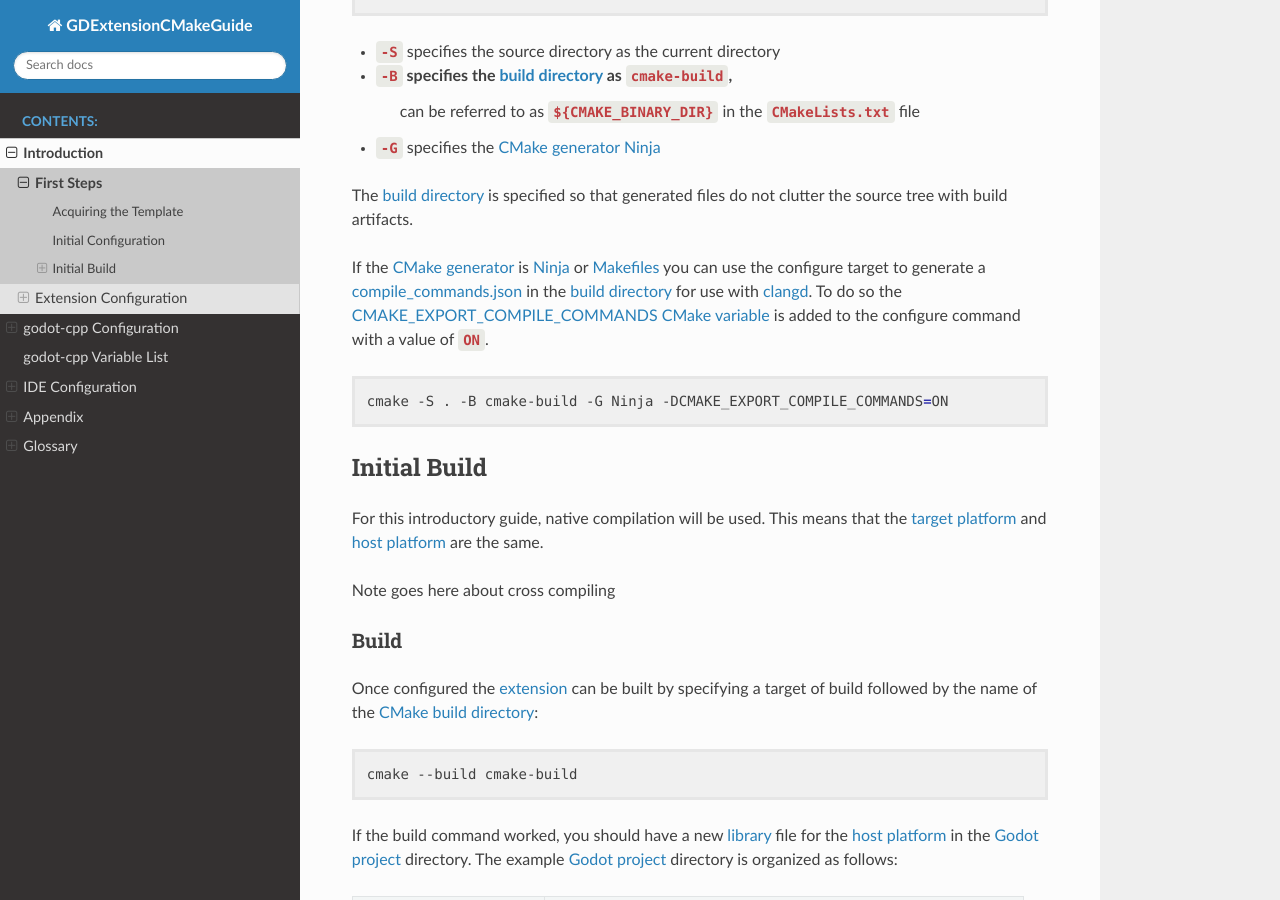
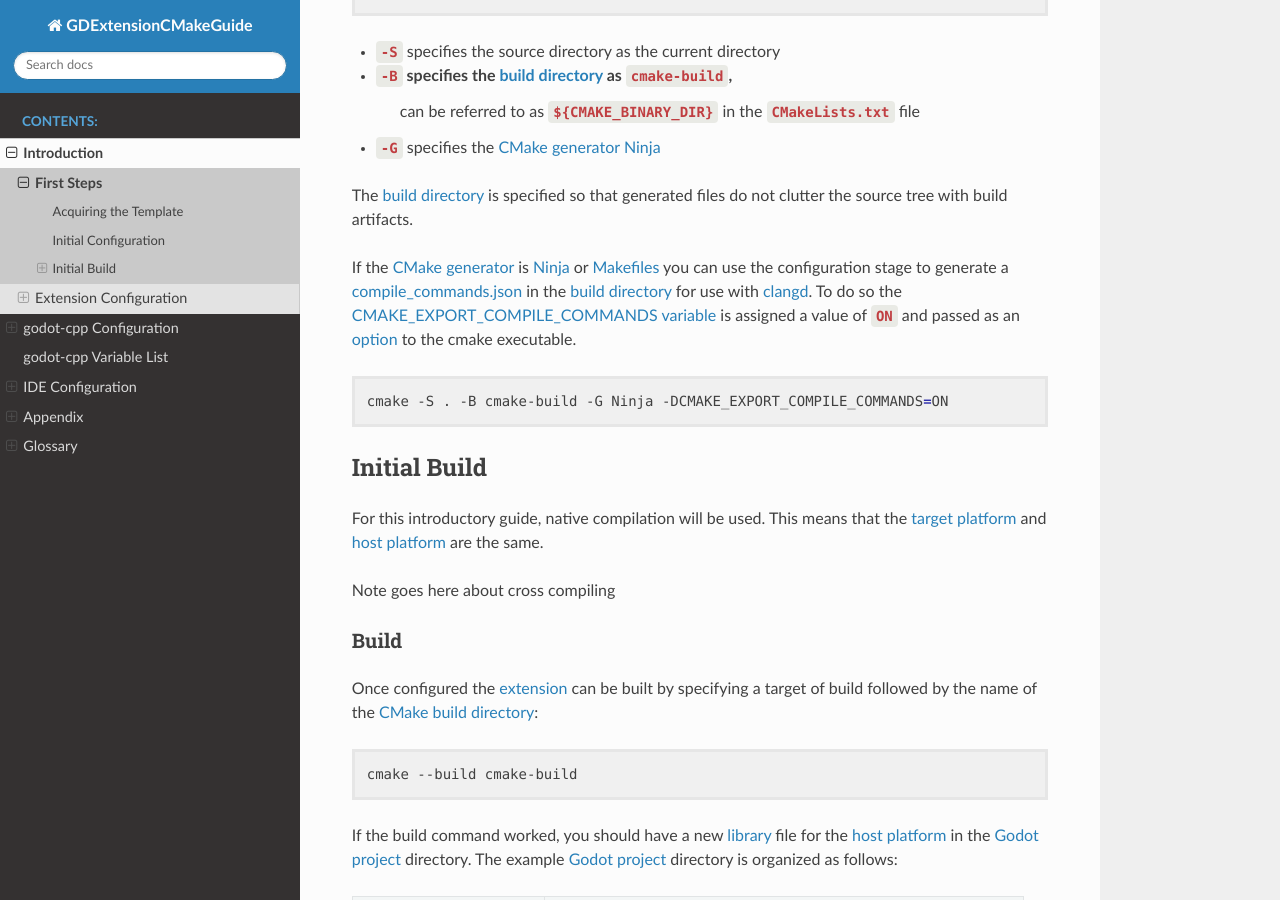
Before and after one commit to silenuz/GDExtension_CMake, a Sphinx documentation site: the page built from docs/source/introduction/first_steps.rst, in a window 1280 px wide and 900 px high, scrolled down 2038 px. Built offline with Sphinx 7.4.7 and the Read the Docs theme 3.1.0, drawn with Linux system fonts in a browser that asks for light colours.

Commit message:
new images added, first steps revamped

```diff
--- a/docs/source/introduction/extension_configuration.rst
+++ b/docs/source/introduction/extension_configuration.rst
@@ -85,8 +85,9 @@ is anything but windows, the :term:`library`'s filename will have a prefix of ``
 
 Next edit the original block and change ``PREFIX ""`` with ``PREFIX "${LIBPREFIX}"``.
 
-Edit :term:`.gdextension file`
-=======================
+Edit :term:`Configuration <.gdextension file_>`__
+=================================================
+
 The :term:`.gdextension file` in the :term:`project` contains the instructions for how to load the :term:`extension`.
 The instructions are separated into specific sections.
 
--- a/docs/source/introduction/first_steps.rst
+++ b/docs/source/introduction/first_steps.rst
@@ -47,6 +47,11 @@ allowing the developer to create a new git repository with no history.
    .. tab:: Create repository
       First log into log in to GitHub, and then go to the `Godot CPP Template`_ and click the green
       "Use this template" button at the top of the repository page.
+
+      .. figure:: img/create_repo.png
+          :width: 100%
+
+          Use Template
 
       This will let you create a copy of the repository with a clean git history.
       Next clone the repository that was just created with the --recursive flag.  For example if the repository that was
@@ -135,9 +140,9 @@ artifacts.
 
 If the :term:`CMake` :term:`generator` is :term:`Ninja`
 or `Makefiles <https://cmake.org/cmake/help/latest/manual/cmake-generators.7.html#makefile-generators>`_
-you can use the configure target to generate a :term:`compile_commands.json` in the :term:`build directory` for use
-with :term:`clangd`. To do so the :term:`CMAKE_EXPORT_COMPILE_COMMANDS` :term:`CMake` :term:`variable` is added to
-the configure command with a value of ``ON``.
+you can use the configuration stage to generate a :term:`compile_commands.json` in the :term:`build directory` for use
+with :term:`clangd`. To do so the :term:`CMAKE_EXPORT_COMPILE_COMMANDS` :term:`variable` is assigned a value
+of ``ON`` and passed as an :term:`option` to the cmake executable.
 
 .. code:: shell
 
```
Also changed, not shown: docs/source/introduction/img/create_repo.png (added), docs/source/introduction/img/zip_download.png (added).
